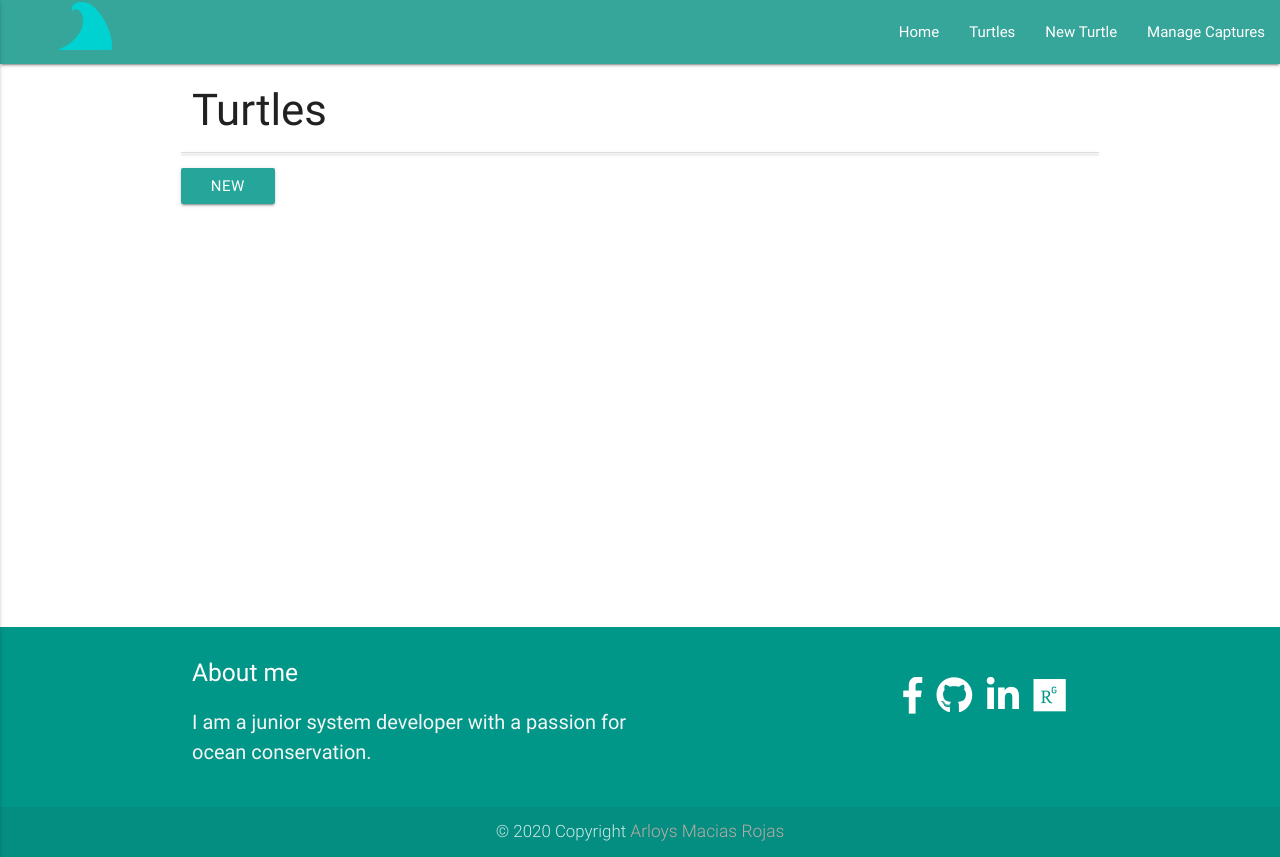
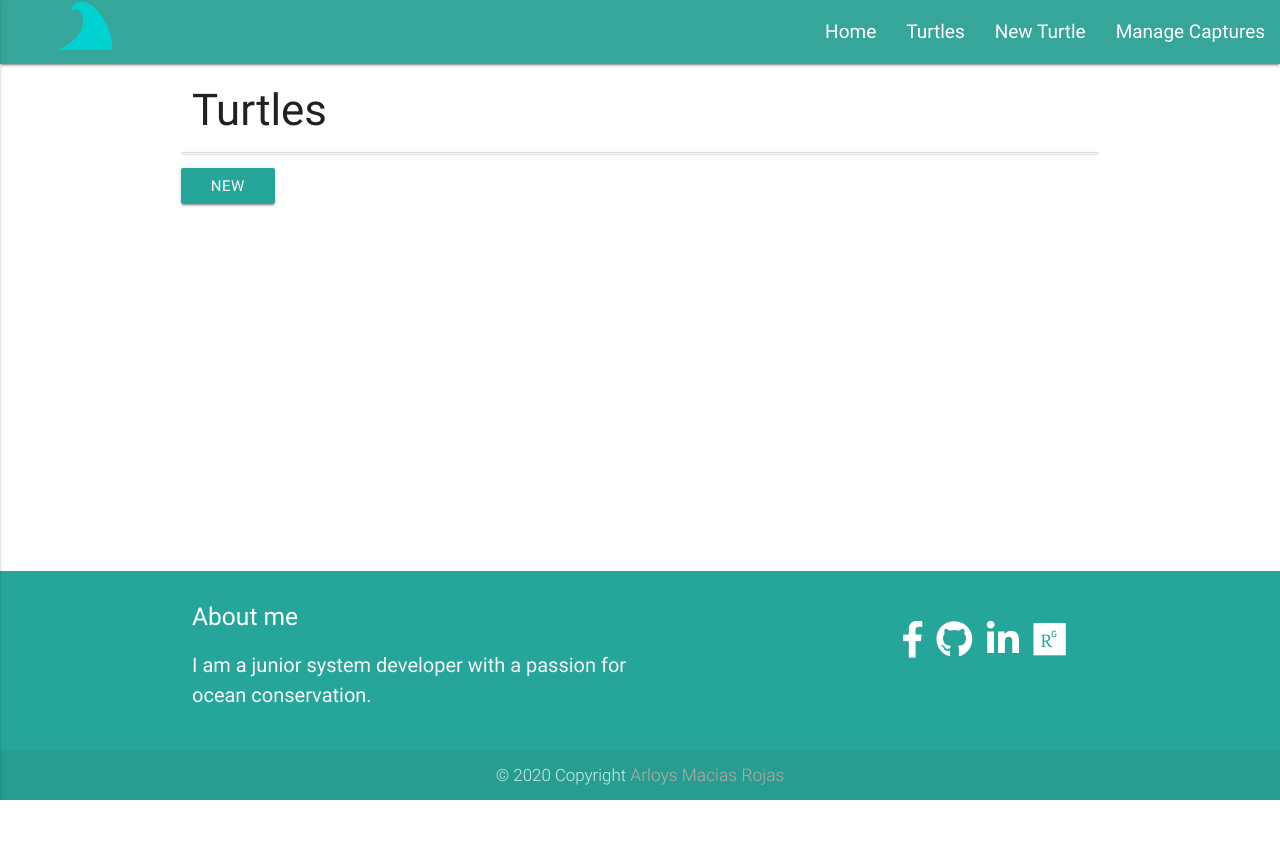
Before and after one commit to Code-Institute-Submissions/ArloysMacias-Sea-Turtle-Catalogue, a Flask app: page /get_turtles in a window 1280 px wide. After the commit the page ends 800 px from the top, so only its background shows below. Run offline with Flask 2, Linux system fonts and the light colour scheme; data that the repository does not hold is empty; some libraries are stand-ins or nearby versions; some web fonts are replaced.

Commit message:
Finished styling

```diff
--- a/static/css/queries.css
+++ b/static/css/queries.css
@@ -29,15 +29,6 @@
         height: 114px;
     }
 
-    body {
-        display: flex;
-        min-height: 100vh;
-        flex-direction: column;
-    }
-    main {
-        flex: 1 0 auto;
-    }
-
     .carousel{
         display: block;
     }
@@ -57,17 +48,14 @@
         left: 0%;
     }
 
-    .fake-content{
-        height: 56vw;
+    nav ul a {
+        font-size: 19px;
     }
-    body {
-        display: flex;
-        min-height: 100vh;
-        flex-direction: column;
-    }
-    main {
-        flex: 1 0 auto;
-    }
+
+    /*.fake-content{*/
+    /*    height: 56vw;*/
+    /*}*/
+
     .carousel{
         display: block;
     }
@@ -83,9 +71,9 @@
 /** Extra large devices (large desktops, 1200px and up) */
 @media (min-width: 1200px) {
 
-    .fake-content{
-        height: 44vw;
-    }
+    /*.fake-content{*/
+    /*    height: 44vw;*/
+    /*}*/
 
     body {
         display: flex;
--- a/static/css/style.css
+++ b/static/css/style.css
@@ -6,14 +6,14 @@
     font-size: 103%;
 }
 
-/*body {*/
-/*    display: flex;*/
-/*    min-height: 100vh;*/
-/*    flex-direction: column;*/
-/*}*/
-/*main {*/
-/*    flex: 1 0 auto;*/
-/*}*/
+body {
+    display: flex;
+    min-height: 100vh;
+    flex-direction: column;
+}
+main {
+    flex: 1 0 auto;
+}
 
 /* -------- BASIC SETUP -------- */
 
@@ -250,9 +250,9 @@ nav .brand-logo {
     display: none;
 }
 
-.fake-content{
-    height: 54vw;
-}
+/*.fake-content{*/
+/*    height: 54vw;*/
+/*}*/
 
 /* ------------------------------------------------*/
 /* CONTACT */
--- a/templates/base.html
+++ b/templates/base.html
@@ -47,13 +47,12 @@
         </ul>
     </div>
 </nav>
-
-{% block content %}
-
-{% endblock %}
-
+<main>
+    {% block content %}
+    {% endblock %}
+</main>
 <!--Footer-->
-<footer class="page-footer footer teal">
+<footer class="page-footer lighten-1 teal">
     <div class="container">
         <div class="row">
             <div class="col l6 s12">
@@ -82,17 +81,11 @@
     </div>
 </footer>
 
-
 <!-- Jquery -->
 <script src="https://cdnjs.cloudflare.com/ajax/libs/jquery/3.2.1/jquery.min.js"></script>
-
 <!-- Materializecss -->
 <script src="https://cdnjs.cloudflare.com/ajax/libs/materialize/0.100.2/js/materialize.min.js"></script>
-
 <!-- Myscript -->
 <script type="text/javascript" src="{{url_for('static', filename= 'js/myscript.js')}}"></script>
 </body>
-
-
-</body>
 </html>
```
